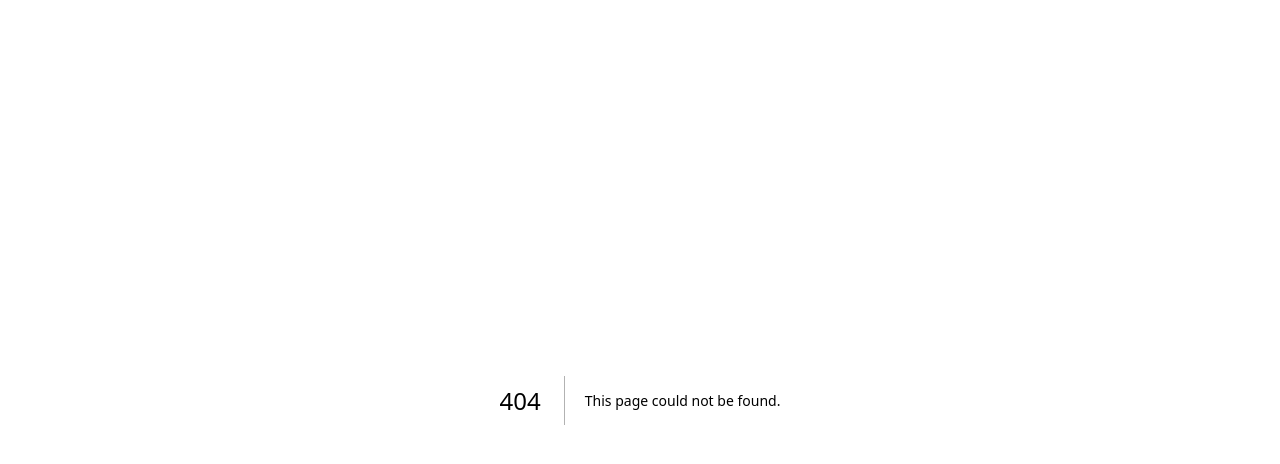
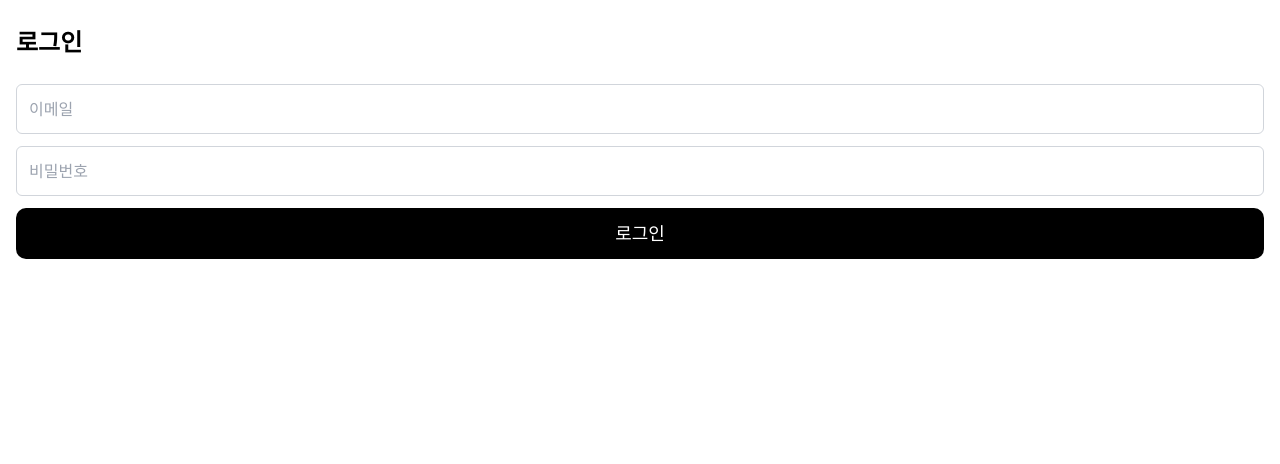
Before and after one commit to sakamoto-jun/next-study-extend, a Next.js app: page /auth/signin in a window 1280 px wide. Before the commit this address had no page. Shown: the top 464 px of the page. Built offline with nearby package versions, Linux system fonts and the light colour scheme.

Commit message:
로그인 페이지 UI

```diff
--- /dev/null
+++ b/src/domains/auth/signin/index.tsx
@@ -0,0 +1,44 @@
+import Button from '@/components/Button';
+import Input from '@/components/Input';
+import { FormEvent, useState } from 'react';
+
+const SigninMain = () => {
+  const [email, setEmail] = useState('');
+  const [password, setPassword] = useState('');
+
+  const handleSubmit = (e: FormEvent<HTMLFormElement>) => {
+    e.preventDefault();
+
+    if (!password || !email) {
+      alert('모든 항목을 입력해주세요.');
+      return;
+    }
+
+    // mutate({ name, password, email });
+  };
+
+  return (
+    <main>
+      <section className="px-[16px] py-[24px]">
+        <h1 className="mb-[24px] text-[24px] font-bold">로그인</h1>
+        <form className="flex flex-col gap-[12px]" onSubmit={handleSubmit}>
+          <Input
+            id="email"
+            type="email"
+            placeholder="이메일"
+            onChange={(e) => setEmail(e.currentTarget.value)}
+          />
+          <Input
+            id="password"
+            type="password"
+            placeholder="비밀번호"
+            onChange={(e) => setPassword(e.currentTarget.value)}
+          />
+          <Button type="submit">로그인</Button>
+        </form>
+      </section>
+    </main>
+  );
+};
+
+export { SigninMain };
--- a/src/domains/auth/signup/index.tsx
+++ b/src/domains/auth/signup/index.tsx
@@ -11,7 +11,7 @@ const SignupMain = () => {
 
   const { mutate } = useMutation(signupMutationOptions());
 
-  const handleSubmit = async (e: FormEvent<HTMLFormElement>) => {
+  const handleSubmit = (e: FormEvent<HTMLFormElement>) => {
     e.preventDefault();
 
     if (!name || !password || !email) {
--- /dev/null
+++ b/src/pages/auth/signin/index.tsx
@@ -0,0 +1,7 @@
+import { SigninMain } from '@/domains/auth/signin';
+
+const SigninPage = () => {
+  return <SigninMain />;
+};
+
+export default SigninPage;
```
